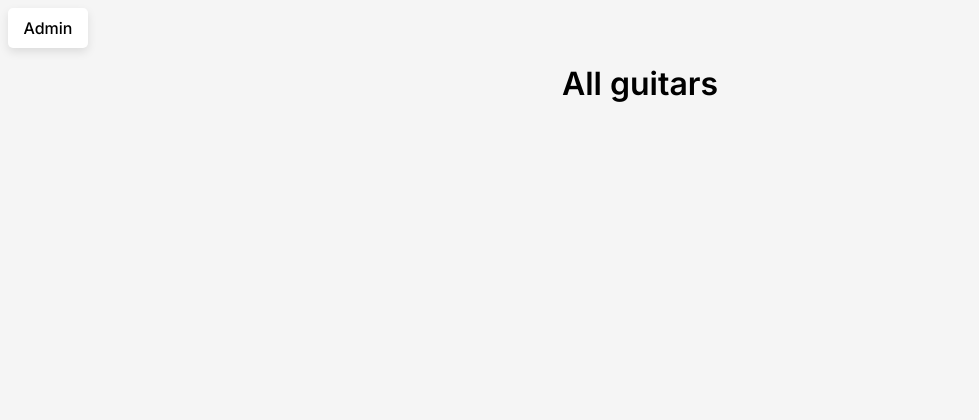
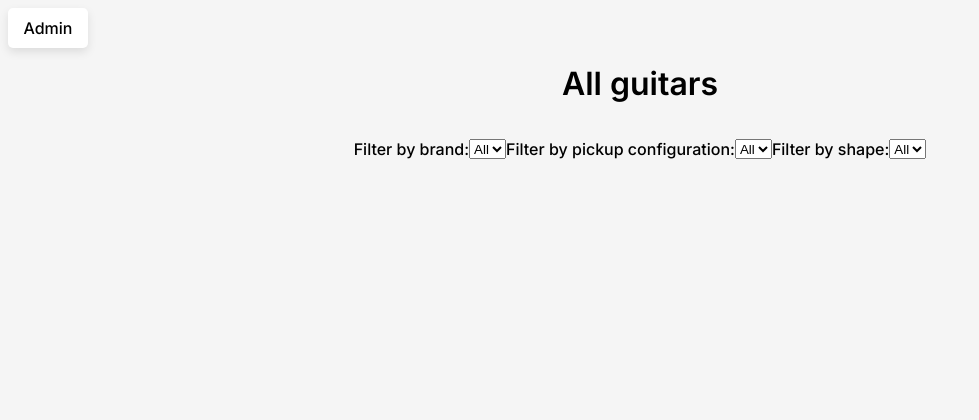
Before and after one commit to gyarab/2024_WA_INF2_chvalkovsky_python, a Django app: page / in a window 1280 px wide. Shown: the top 420 px of the page, without its empty margins (0-979 px from the left). Run offline with Django 5.2, Linux system fonts and the light colour scheme; data that the repository does not hold is empty.

Commit message:
filters added

```diff
--- a/content/templates/content/homepage.html
+++ b/content/templates/content/homepage.html
@@ -2,41 +2,100 @@
 
 {% block header %}
     <h1>All guitars</h1>
-<!--
+
     <div class="filter-menu">
         <label for="brand-filter">Filter by brand:</label>
-        <select id="brand-filter" name="brand" onchange="filterGuitars()">
+        <select id="brand-filter" name="brand" onchange="filterGuitars(this.value)">
             <option value="">All</option>
-            {% for guitar in guitars %}
-                <option value="{{ guitar.brand }}">{{ guitar.brand }}</option>
+            {% for brand in brands %}
+                <option value="{{ brand }}">{{ brand }}</option>
+            {% endfor %}
+        </select>
+
+        <label for="pickup-filter">Filter by pickup configuration:</label>
+        <select id="pickup-filter" name="pickup" onchange="filterGuitars(this.value)">
+            <option value="">All</option>
+            {% for pickup in pickups %}
+                <option value="{{ pickup }}">{{ pickup }}</option>
+            {% endfor %}
+        </select>
+
+        <label for="shape-filter" >Filter by shape:</label>
+        <select id="shape-filter" name="shape" onchange="filterGuitars(this.value)">
+            <option value="">All</option>
+            {% for shape in shapes %}
+                <option value="{{ shape }}">{{ shape }}</option>
             {% endfor %}
         </select>
     </div>
--->
+
 {% endblock %}
 {% block main %}
 <div class="homepage">
     {% for guitar in guitars %}
-    <div class="guitar-preview" onclick= "redirect({{ guitar.id }})">
+    <div
+    class="guitar-preview"
+    onclick= "redirect({{ guitar.id }})"
+    data-brand="{{ guitar.brand }}"
+    data-pickup="{{ guitar.pickups }}"
+    data-shape="{{ guitar.shape }}"
+    >
         <h2>{{ guitar.brand }} {{ guitar.model }}</h2>
         <img src="{{ guitar.image }}" alt="{{ guitar.model }}">
         <div class="guitar-price">
-            <p>{{ guitar.price }}</p>
+            <p>{{ guitar.price }},-</p>
         </div>
     </div>
     {% endfor %}
+    <div class="not-found" style="display: none;">
+        <h2>No guitars found</h2>
+        <div class="reset-button button" onclick="location.reload()"> Remove all filters </div>
+    </div>
 </div>
+
+
 <script>
-    /**
     function filterGuitars() {
-        var brand = document.getElementById("brand-filter").value;
-        window.location.href = "/?brand=" + brand;
+        var brandFilter = document.getElementById("brand-filter").value;
+        var pickupFilter = document.getElementById("pickup-filter").value;
+        var shapeFilter = document.getElementById("shape-filter").value;
+
+        var guitars = document.querySelectorAll(".guitar-preview");
+        var visibleGuitarCount = 0;
+
+        guitars.forEach(function (guitar) {
+            var brand = guitar.getAttribute("data-brand");
+            var pickup = guitar.getAttribute("data-pickup");
+            var shape = guitar.getAttribute("data-shape");
+
+            var matchesBrand = brandFilter === "" || brand === brandFilter;
+            var matchesPickup = pickupFilter === "" || pickup === pickupFilter;
+            var matchesShape = shapeFilter === "" || shape === shapeFilter;
+
+            if (matchesBrand && matchesPickup && matchesShape) {
+                guitar.style.display = "block";
+                visibleGuitarCount++;
+            } else {
+                guitar.style.display = "none";
+            }
+        });
+
+        notFound(visibleGuitarCount);
     }
-    **/
+
+    function notFound(visibleCount) {
+        var notFound = document.querySelector(".not-found");
+        if (visibleCount === 0) {
+            notFound.style.display = "block";
+        } else {
+            notFound.style.display = "none";
+        }
+    }
     function redirect(id) {
         window.location.href = "/details/" + id;
     }
+
 </script>
+    {% endblock %}
+    {% block footer %}
 {% endblock %}
-{% block footer %}
-{% endblock %}
--- a/content/views.py
+++ b/content/views.py
@@ -19,10 +19,22 @@ def details(request, id):
 
     return render(request, 'content/details.html', {'guitar' : guitar, 'page': 'details'})
 """
+
 # Database Code
 def homepage(request):
     guitars = Guitar.objects.all()
-    return render(request, 'content/homepage.html', {'guitars': guitars, 'page': 'homepage'})
+    brands = Guitar.objects.values_list('brand', flat=True).distinct()
+    pickups = Guitar.objects.values_list('pickups', flat=True).distinct()
+    shapes = Guitar.objects.values_list('shape', flat=True).distinct()
+
+    return render(request, 'content/homepage.html',
+        {
+        'page': 'homepage',
+        'guitars': guitars,
+        'brands': brands,
+        'pickups' : pickups,
+        'shapes' : shapes,
+         })
 
 def details(request, id):
     guitar = get_object_or_404(Guitar, id=id)
--- a/static/css/homepage.css
+++ b/static/css/homepage.css
@@ -9,6 +9,16 @@
   grid-template-columns: repeat(2, 1fr);
   grid-template-rows: repeat(10, auto);
   grid-gap: 5rem;
+}
+.filter-menu {
+  display: flex;
+  justify-content: center;
+  align-items: space-between;
+  margin: 0 auto;
+  padding: 20px;
+}
+.filter {
+  margin: 3rem;
 }
 .guitar-preview {
   justify-content: center;
```
Also changed, not shown: other parts of static/css/homepage.css (+31 -0 lines).
